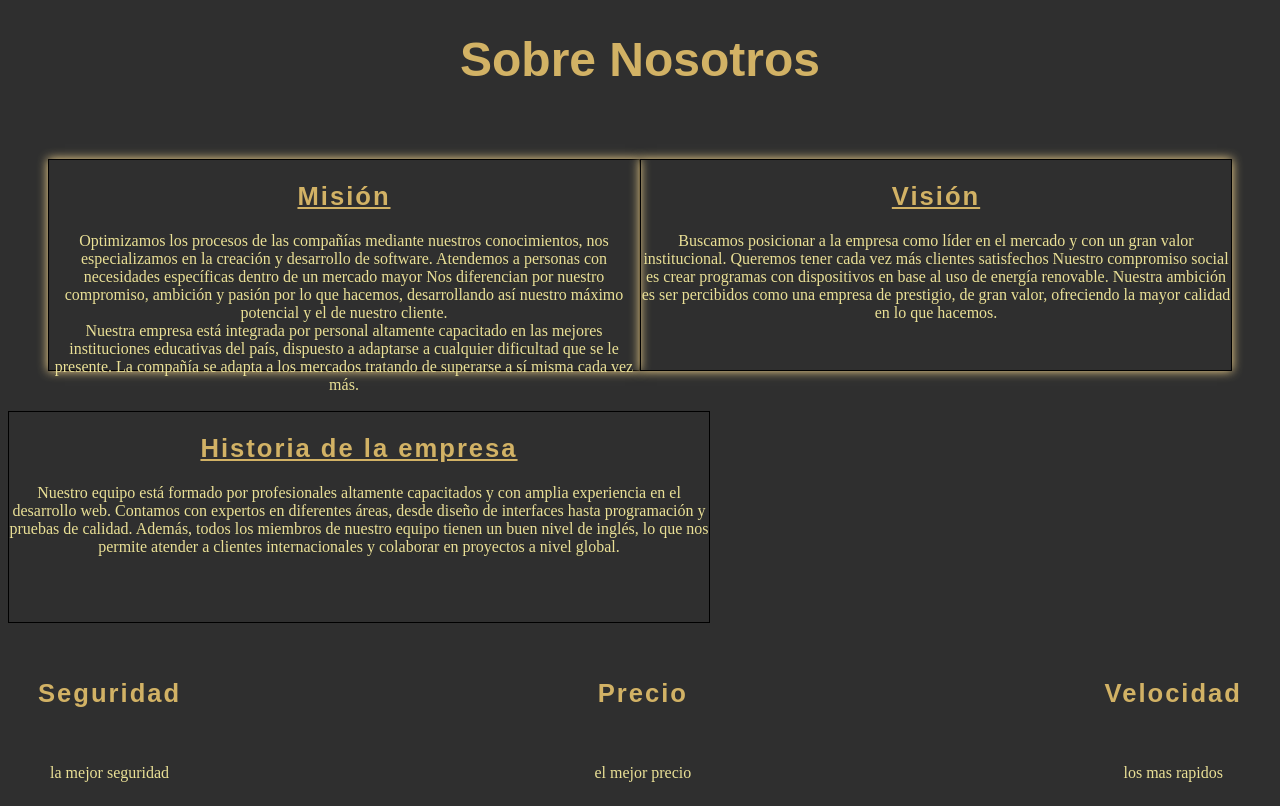
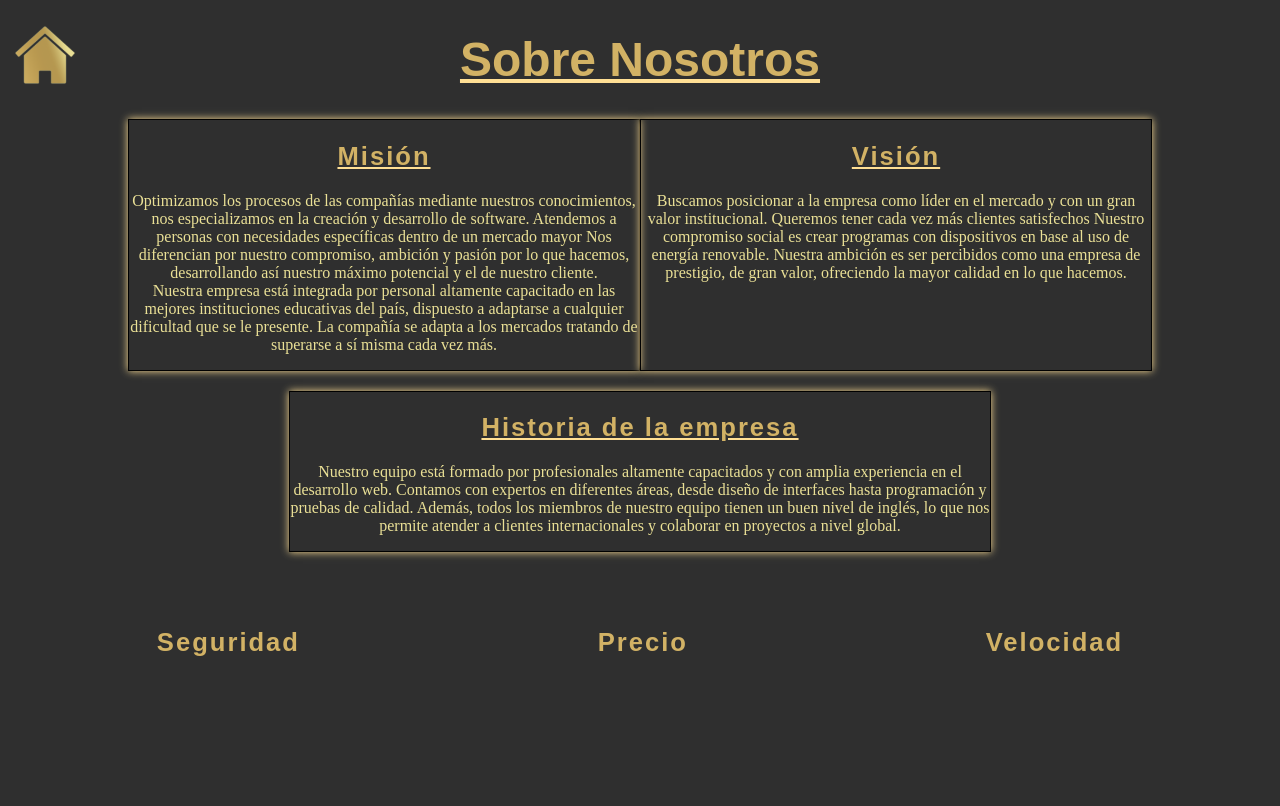
Before and after one commit to CloudwareESI/Proyecto_CloudWare, a PHP site: page /Proyecto_Cloudware/sobreNosotros.html in a window 1280 px wide. After the commit the page ends 656 px from the top, so only its background shows below. Run offline with PHP 8.4, Linux system fonts and the light colour scheme.

Commit message:
correcciones a los estilos de login, registro, etc

```diff
--- a/estilos/estiloSobreNostros.css
+++ b/estilos/estiloSobreNostros.css
@@ -13,10 +13,11 @@ h1 {
     color: #d2b265;
     display: flex;
     justify-content: center;
+    text-decoration: underline #FFDF94;
 }
 
 h2 {
-    text-decoration: underline;
+    text-decoration: underline #FFDF94;
     justify-content: center;
     font-size: 3.2vh;
     color: #d2b265;
@@ -24,28 +25,6 @@ h2 {
     font-family: ' Roboto', sans-serif;
     letter-spacing: 2px;
     display: flex;
-}
-.todo{
-    display: flex;
-    justify-content: space-between;
-    padding: 40px;
-}
-
-.mv{
-    height: 210px;
-    width: 700px;
-    border: 1px solid #000000;
-    box-shadow: 0 0 10px #FFDF94;
-}
-.historia{
-    border: 1px solid #000000;
-    width: 700px;
-    height: 210px;
-
-}
-.mas {
-    display: flex;
-    justify-content: space-between;
 }
 
 h3 {
@@ -66,9 +45,64 @@ p {
     justify-content: justifys;
 }
 
+.home {
+    position: absolute;
+    top: 10px;
+    left: 0;
+    padding: 10px;
+    z-index: 1;/* Asegura que .home esté sobre otros elementos */
+}
 
+.todo {
+    display: flex;
+    justify-content: space-between;
+    padding-left: 120PX;
+    padding-right: 120PX;
+}
 
-.nosotros {
+.mv {
+    height: 248;
+    width: 700px;
+    border: 1px solid #000000;
+    box-shadow: 0 0 8px #FFDF94;
+}
+
+.contenedorHistoria {
+    height: 248;
+    width: 700px;
+    margin: 0 auto;/* Agrega esta línea para centrar horizontalmente */
+    margin-top: 20px; /* Ajusta el margen superior según tu preferencia */
+    border: 1px solid #000000;
+    box-shadow: 0 0 8px #FFDF94;
+
+}
+
+.historia {
+    justify-content: center;
+    text-align: justify;
+}
+
+.mas {
+    justify-content: space-around;
     display: flex;
-    justify-content: center;
+    height: fit-content;
+    padding-top: 20px;
 }
+
+.espacio {
+    width: fit-content;
+    height: fit-content;
+}
+
+.espacio p {
+    opacity: 0;
+    height: 0;
+    overflow: hidden;
+    transition: opacity 0.3s ease, height 0.3s ease
+}
+
+.espacio:hover p {
+    opacity: 1;
+    height: auto;
+    transition: opacity 0.3s ease, height 0.3s ease;
+}
--- a/login.html
+++ b/login.html
@@ -8,7 +8,7 @@
     <meta http-equiv="Content-Type" content="text/html; charset=ISO-8859-1">
     <meta http-equiv="Content-Type" content="text/html; charset=UTF-8">
     <link rel="icon" type="image/jpg" href="Imagenes/Logo_quickcarry-sin-fondo.png">
-    <link rel="stylesheet" href="css/estilo.css">
+    <link rel="stylesheet" href="estilos/estilo.css">
     <title>QuickCarry</title>
 </head>
 
--- a/php/interfaces/almacen.php
+++ b/php/interfaces/almacen.php
@@ -6,7 +6,7 @@
     <meta http-equiv="X-UA-Compatible" content="IE=edge">
     <meta name="viewport" content="width=device-width, initial-scale=1.0">
     <link rel="icon" type="image/jpg" href="Imagenes/Logo_quickcarry.png">
-    <link rel="stylesheet" href="http://localhost/Proyecto_Cloudware/css/estilo.css">
+    <link rel="stylesheet" href="http://localhost/Proyecto_Cloudware/estilos/estilo.css">
     <title>Almacen <?php echo "1"; //aqui pondremos el id eventualmente
                     ?></title>
 </head>
--- a/php/interfaces/central_de_almacenes.php
+++ b/php/interfaces/central_de_almacenes.php
@@ -6,7 +6,7 @@
     <meta http-equiv="X-UA-Compatible" content="IE=edge">
     <meta name="viewport" content="width=device-width, initial-scale=1.0">
     <link rel="icon" type="image/jpg" href="Imagenes/Logo_quickcarry.png">
-    <link rel="stylesheet" href="http://localhost/Proyecto_Cloudware/css/estilo.css">
+    <link rel="stylesheet" href="http://localhost/Proyecto_Cloudware/estilos/estilo.css">
     <title> Almacen QuickCarry</title>
 </head>
 <?php
--- a/registro.html
+++ b/registro.html
@@ -8,7 +8,7 @@
     <meta http-equiv="Content-Type" content="text/html; charset=ISO-8859-1">
     <meta http-equiv="Content-Type" content="text/html; charset=UTF-8">
     <link rel="icon" type="image/jpg" href="Imagenes/Logo_quickcarry.png">
-    <link rel="stylesheet" href="css/estilo.css">
+    <link rel="stylesheet" href="estilos/estilo.css">
     <title>QuickCarry</title>
 </head>
 
--- a/sobreNosotros.html
+++ b/sobreNosotros.html
@@ -9,7 +9,11 @@
 </head>
 
 <body>
-
+    <header>
+        <div class="home">
+           <a href="http://localhost/Cloudware/"><img src="imagenes/imagen-home.png" width="70px" height="70px"></a>
+        </div>
+    </header>
 
     <h1 id="h1sobreNosotros"> Sobre Nosotros</h1>
     <div class="todo">
@@ -41,18 +45,23 @@
         </div>
     </div>
 
-    <div class="historia">
-    <h2 id="h2sobreNosotros">Historia de la empresa</h2>
-    <p>Nuestro equipo está formado por profesionales altamente capacitados y con amplia experiencia en el desarrollo
-        web. Contamos con expertos en diferentes áreas, desde diseño de interfaces hasta programación y pruebas de
-        calidad. Además, todos los miembros de nuestro equipo tienen un buen nivel de inglés, lo que nos permite
-        atender a clientes internacionales y colaborar en proyectos a nivel global.
-    </p>
-</div>
+    <div class="contenedorHistoria">
+        <h2 id="h2sobreNosotros">Historia de la empresa</h2>
+        <div class="historia">
+            <p>Nuestro equipo está formado por profesionales altamente capacitados y con amplia experiencia en el
+                desarrollo
+                web. Contamos con expertos en diferentes áreas, desde diseño de interfaces hasta programación y pruebas
+                de
+                calidad. Además, todos los miembros de nuestro equipo tienen un buen nivel de inglés, lo que nos permite
+                atender a clientes internacionales y colaborar en proyectos a nivel global.
+            </p>
+        </div>
+    </div>
     <div class="mas">
         <div class="espacio">
             <h3>Seguridad</h3>
             <p>la mejor seguridad</p>
+
         </div>
         <div class="espacio">
             <h3>Precio</h3>
```
